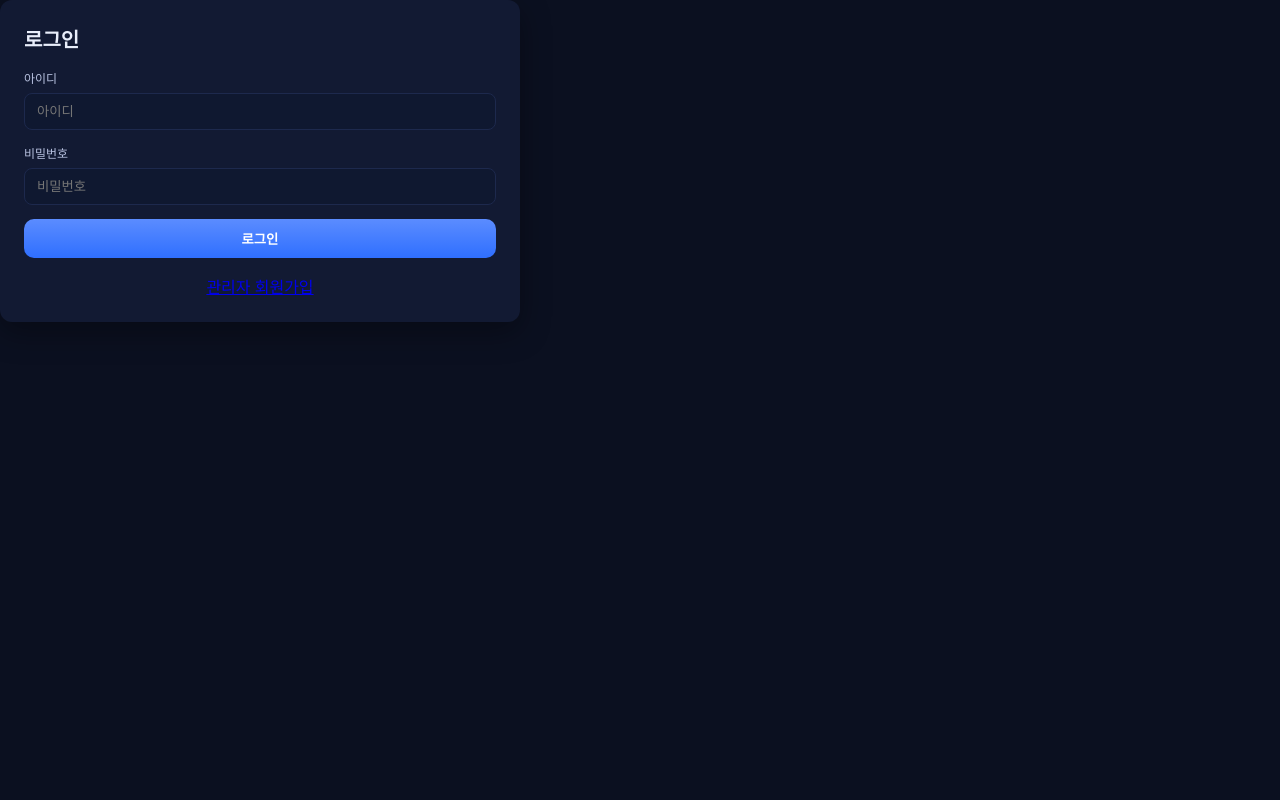
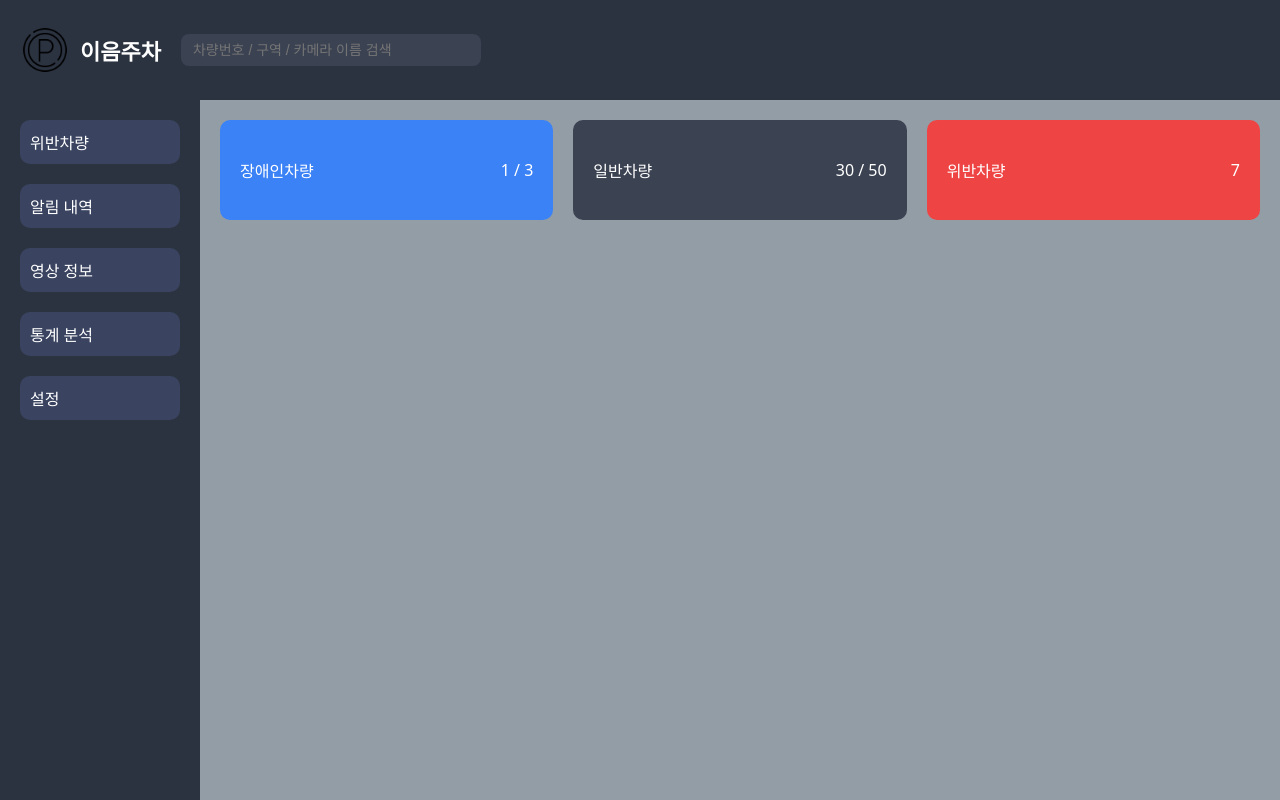
Before and after one commit to 2025-SMHRD-SW-BigData/Fingertips, a React (Vite) app in the folder frontend/: page /mainpage in a window 1280 px wide. Before the commit this address led to /login. Built offline with nearby package versions, Linux system fonts and the light colour scheme.

Commit message:
메인페이지1차추가수정

```diff
--- a/frontend/src/App.css
+++ b/frontend/src/App.css
@@ -1,6 +1,6 @@
-#root {
+/* #root { */
   /* max-width: 1280px; */
-  margin: 0 auto;
+  /* margin: 0 auto;
   padding: 2rem;
   text-align: center;
 }
@@ -39,4 +39,4 @@
 
 .read-the-docs {
   color: #888;
-}
+} */
--- a/frontend/src/App.jsx
+++ b/frontend/src/App.jsx
@@ -4,10 +4,10 @@ import Login from './pages/Login';
 import MainPage from './component/Mainpage';
 import AdminSignup from './pages/AdminSignup';
 
-function ProtectedRoute({ children }) {
-  const token = localStorage.getItem('token');
-  return token ? children : <Navigate to="/login" replace />;
-}
+// function ProtectedRoute({ children }) {
+//   const token = localStorage.getItem('token');
+//   return token ? children : <Navigate to="/login" replace />;
+// }
 
 export default function App() {
   return (
@@ -20,9 +20,9 @@ export default function App() {
       <Route
         path="/mainpage"
         element={
-          <ProtectedRoute>
+          // <ProtectedRoute>
             <MainPage />
-          </ProtectedRoute>
+          // </ProtectedRoute>
         }
       />
 
--- a/frontend/src/component/Mainpage.jsx
+++ b/frontend/src/component/Mainpage.jsx
@@ -1,32 +1,18 @@
 import React from 'react'
 import '../style/mainpage.css'
+import Sidebar from './Sidebar'
+import MainpageTop from './MainpageTop'
+import StatisticsBox from './StatisticsBox'
 
 const Mainpage = () => {
   return (
     <div className="Mainpage_box">
-
-      <div className="Mainpage_whitebox" >
-        <div style={{
-        width: '200px',
-        height:'1010px',
-        backgroundColor: '#1F2433',
-        color: 'white',
-        padding: '20px',
-        display: 'flex',
-        flexDirection: 'column',
-        gap: '20px',
-        left:"0",
-        top:"0",
-        position:"absolute",
-        borderRadius:"50px"
-      }}>
-        <h2>스마트 주차 관리</h2>
-        <div style={{ backgroundColor: '#3A3F55', padding: '10px', borderRadius: '10px' }}>대시보드</div>
-        <div style={{ backgroundColor: '#3A3F55', padding: '10px', borderRadius: '10px' }}>알림 내역</div>
-        <div style={{ backgroundColor: '#3A3F55', padding: '10px', borderRadius: '10px' }}>실시간 모니터링</div>
-        <div style={{ backgroundColor: '#3A3F55', padding: '10px', borderRadius: '10px' }}>통계 분석</div>
-        <div style={{ backgroundColor: '#3A3F55', padding: '10px', borderRadius: '10px' }}>설정</div>
-      </div>
+      <div className="page-layout">
+        <MainpageTop />
+        <Sidebar />
+        <div className="main-content">
+          <StatisticsBox />
+        </div>
       </div>
     </div>
   )
--- /dev/null
+++ b/frontend/src/component/MainpageTop.jsx
@@ -0,0 +1,23 @@
+import React from 'react'
+import logo from '../assets/logo.png'
+import '../style/mainpage.css'
+
+const MainpageTop = () => {
+    return (
+        <div className='Mainpage_top'>
+            <div className="logo-container">
+                <img src={logo} alt="로고" style={{ width: '50px', height: "50px", marginRight: '0px' }} />
+                <span style={{fontSize:"22px",fontWeight:"bold"}}>
+                    이음주차
+                </span>
+                <input
+                    type="text"
+                    placeholder="차량번호 / 구역 / 카메라 이름 검색"
+                    className="serch"
+                />
+            </div>
+        </div>
+    )
+}
+
+export default MainpageTop
--- /dev/null
+++ b/frontend/src/component/Sidebar.jsx
@@ -0,0 +1,17 @@
+import React from 'react'
+
+const Sidebar = () => {
+  return (
+    <div className='Sidebar_box'>
+
+
+        <div style={{ backgroundColor: '#3A4460', padding: '10px', borderRadius: '10px' }}>위반차량</div>
+        <div style={{ backgroundColor: '#3A4460', padding: '10px', borderRadius: '10px' }}>알림 내역</div>
+        <div style={{ backgroundColor: '#3A4460', padding: '10px', borderRadius: '10px' }}>영상 정보</div>
+        <div style={{ backgroundColor: '#3A4460', padding: '10px', borderRadius: '10px' }}>통계 분석</div>
+        <div style={{ backgroundColor: '#3A4460', padding: '10px', borderRadius: '10px' }}>설정</div>
+     </div>
+  )
+}
+
+export default Sidebar
--- /dev/null
+++ b/frontend/src/component/StatisticsBox.jsx
@@ -0,0 +1,24 @@
+import React from 'react'
+
+const StatisticsBox = () => {
+  return (
+    <div className="stats-container">
+  <div className="stat-box blue">
+    <div>장애인차량</div>
+    <div>1 / 3</div>
+  </div>
+  <div className="stat-box gray">
+    <div>일반차량</div>
+    <div>30 / 50</div>
+  </div>
+  <div className="stat-box red">
+    <div>위반차량</div>
+    <div>7</div>
+  </div>
+</div>
+
+
+  )
+}
+
+export default StatisticsBox
--- a/frontend/src/style/mainpage.css
+++ b/frontend/src/style/mainpage.css
@@ -1,21 +1,107 @@
-.Mainpage_box{
-
-    width:1600px;
-    height:1100px;
-    background-color:#939DA6;
-    border-radius:10px;
+/* 화면 전체를 덮는 배경 박스 */
+.Mainpage_box {
+    width: 100vw;
+    height: 100vh;
+    background-color: #939DA6;
     display: flex;
     justify-content: center;
     align-items: center;
+    top: 0;
+    left: 0;
+    position: fixed;
 }
 
-.Mainpage_whitebox{
-    width:1550px;
-        height:1050px;
-        background-color:white;
-        border-radius:50px;
-        display: flex;
-        justify-content: center;
-        align-items: center;
-        position: relative;
+
+/* 사이드바 */
+.Sidebar_box {
+    width: 200px;
+    height: 100%;
+    background-color: #2B3341;
+    color: white;
+    padding: 20px;
+    display: flex;
+    flex-direction: column;
+    gap: 20px;
+    position: absolute;
+    left: 0;
+    top: 0;
+    margin-top: 100px;
+    /* border-top-left-radius: 50px;
+    border-bottom-left-radius: 50px; */
+    box-sizing: border-box;
+    /* border: 1px solid white; */
 }
+
+.Mainpage_top {
+    width: 100%;
+    height: 100px;
+    background-color: #2B3341;
+    color: white;
+    padding: 20px;
+    display: flex;
+    justify-content: flex-start; /* Align items to the start */
+    align-items: center; /* Vertically center */
+    position: absolute;
+    left: 0;
+    top: 0;
+    box-sizing: border-box;
+    /* border: 2px solid white; */
+}
+
+.logo-container {
+    display: flex;
+    align-items: center;
+    gap: 10px;
+    justify-content: flex-start; /* Align items to the start */
+    align-items: center; /* Vertically center */
+    position: absolute;
+    box-sizing: border-box;
+}
+
+.serch {
+   width: 300px;
+  padding: 8px 12px;
+  border-radius: 8px;
+  border: none;
+  outline: none;
+  font-size: 14px;
+  color: #fff;
+  background-color: #3b4252;
+  margin-left: 10px;
+}
+.stats-container {
+  display: flex;
+  height: 100px;
+  gap: 20px;
+  margin-bottom: 20px;
+  margin-top: 20px;
+  margin: 20px auto;
+}
+
+.stat-box {
+  flex: 1;
+  padding: 20px;
+  border-radius: 10px;
+  color: white;
+  display: flex;
+  justify-content: space-between;
+  align-items: center;
+
+}
+
+.stat-box.blue { background-color: #3B82F6; }
+.stat-box.gray { background-color: #3B4252; }
+.stat-box.red { background-color: #EF4444; }
+
+.page-layout {
+  position: relative;
+  width: 100%;
+  height: 100%;
+}
+
+.main-content {
+  margin-left: 200px; /* Same as sidebar width */
+  padding-top: 100px; /* Same as top bar height */
+  padding-left: 20px;
+  padding-right: 20px;
+}
```
Also changed, not shown: frontend/src/assets/logo.png (added), 1 other file (tests, documents, lock files or other folders).
